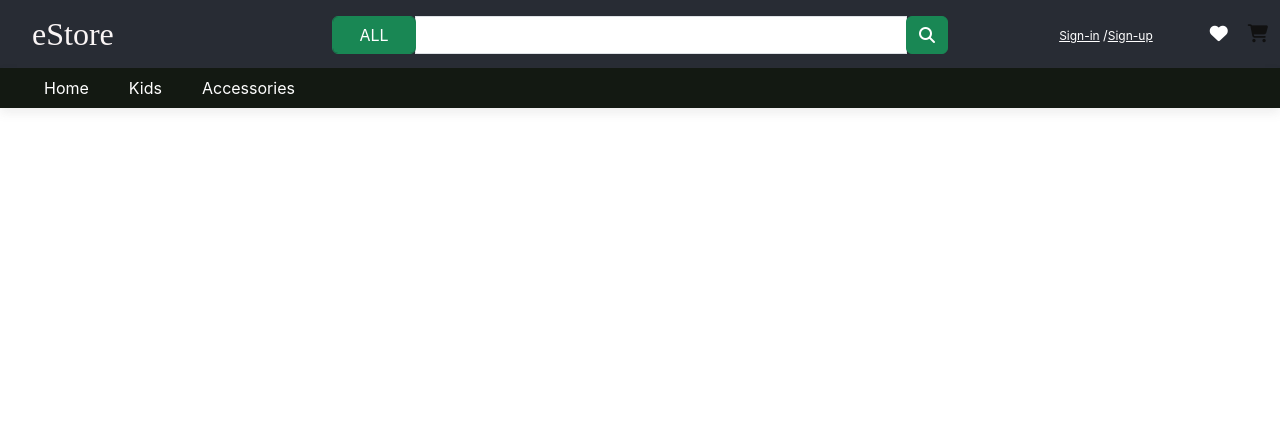
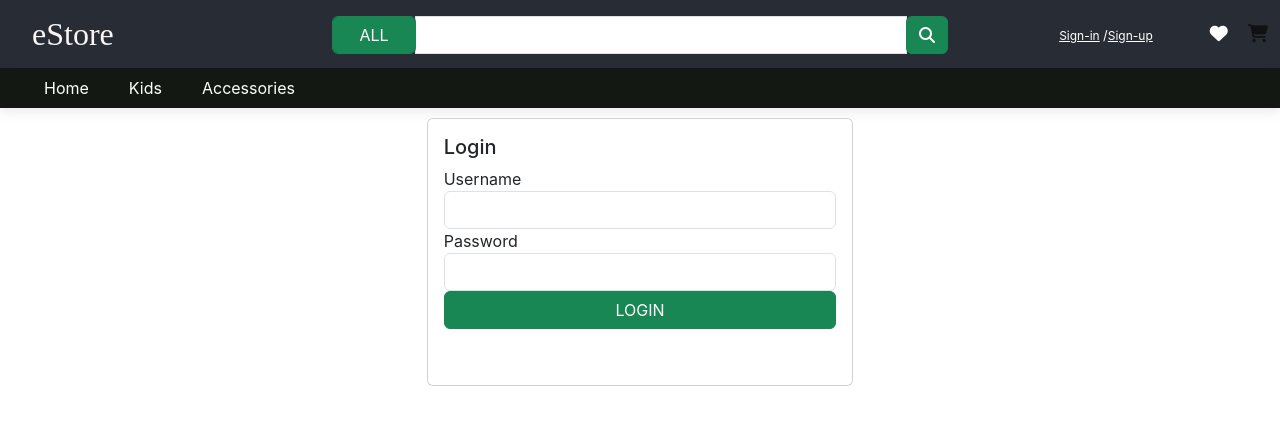
Before and after one commit to EnesDaca/clothingstore, a React (Create React App) app: page /login in a window 1280 px wide. Shown: the top 424 px of the page. Built offline with nearby package versions, Linux system fonts and the light colour scheme.

Commit message:
Google oauth

```diff
--- a/package.json
+++ b/package.json
@@ -4,10 +4,12 @@
   "private": true,
   "dependencies": {
     "@paypal/react-paypal-js": "^8.1.3",
+    "@react-oauth/google": "^0.11.1",
     "@testing-library/jest-dom": "^5.17.0",
     "@testing-library/react": "^13.4.0",
     "@testing-library/user-event": "^13.5.0",
     "axios": "^1.5.0",
+    "jwt-decode": "^3.1.2",
     "react": "^18.2.0",
     "react-dom": "^18.2.0",
     "react-paypal-js": "^0.0.1-security",
--- a/src/App.js
+++ b/src/App.js
@@ -5,6 +5,7 @@ import "./App.css";
 import LandingPage from "./components";
 import ProductDetails from "./components/Product/productDetails";
 import Cart from "./components/Cart";
+import Login from "./components/Login";
 
 function App() {
   return (
@@ -15,6 +16,7 @@ function App() {
           <Route path="/" element={<LandingPage />} />
           <Route path="/productdetails" element={<ProductDetails />} />
           <Route path="/viewcart" element={<Cart />} />
+          <Route path="/login" element={<Login />} />
         </Routes>
       </section>
     </>
--- a/src/components/Cart/index.js
+++ b/src/components/Cart/index.js
@@ -6,6 +6,7 @@ import PayPalButton from "./PayPalButton";
 
 const Cart = () => {
   const { cart } = useSelector((state) => state);
+  const userdetails = JSON.parse(sessionStorage.getItem("userdetails"));
   const dispatch = useDispatch();
   const [showPayPalButton, setShowPayPalButton] = useState(false);
   const [paymentSuccess, setPaymentSuccess] = useState(false);
@@ -115,6 +116,17 @@ const Cart = () => {
                 <span>{`$ ${parseFloat(cart.itemPriceTotal).toFixed(2)}`}</span>
               </li>
             </ul>
+            {userdetails ? (
+              <button className="btn btn-warning">{`Proceed`}</button>
+            ) : (
+              <Link
+                to="/login"
+                state={{ redirectto: "/viewcart" }}
+                className="btn btn-warning"
+              >
+                {`Proceed`}
+              </Link>
+            )}
             {cart.item.length === 0 ? (
               <button className="btn btn-warning" disabled>
                 Proceed To Checkout
--- a/src/components/Header/index.js
+++ b/src/components/Header/index.js
@@ -5,6 +5,7 @@ import TopMenu from "../TopMenu";
 import "./_header.scss";
 const Header = () => {
   const { cart } = useSelector((obj) => obj);
+  const userdetails = JSON.parse(sessionStorage.getItem("userdetails"));
   return (
     <>
       <header className="header">
@@ -37,10 +38,21 @@ const Header = () => {
             </div>
             <div className="col-lg-3">
               <div className="header__right">
-                <div className="header__right__auth">
-                  <a href="#">Sign-in</a>
-                  <a href="#">Sign-up</a>
-                </div>
+                {!userdetails ? (
+                  <div className="header__right__auth">
+                    <a href="#">Sign-in</a>
+                    <a href="#">Sign-up</a>
+                  </div>
+                ) : (
+                  <div className="header__right__auth">
+                    <img
+                      src={userdetails.picture}
+                      alt="user picture"
+                      style={{ width: 30, borderRadius: 50 }}
+                    />
+                    <a href="javascript:void(0)">{`Welcome ${userdetails.name}`}</a>
+                  </div>
+                )}
                 <ul className="header__right__widget">
                   <li>
                     <i className="fa fa-heart"></i>{" "}
--- /dev/null
+++ b/src/components/Login/index.js
@@ -0,0 +1,64 @@
+import React, { useState } from "react";
+import { GoogleLogin, GoogleOAuthProvider } from "@react-oauth/google";
+import { useDispatch } from "react-redux";
+import * as actions from "../../redux/actions";
+import jwt_decode from "jwt-decode";
+import { useNavigate, useLocation } from "react-router-dom";
+
+const Login = (props) => {
+  const location = useLocation();
+  const navigate = useNavigate();
+  // const redirectToNewPath = () => {
+  //   navigate("/login");
+  // };
+
+  const item = location.state;
+  const dispatch = useDispatch();
+  const [isLoggedIn, setIsLoggedIn] = useState(false);
+
+  return (
+    <div>
+      {isLoggedIn && item?.redirectto && navigate(item.redirectto)}
+
+      <div className="d-flex justify-content-center align-items-center">
+        <div className="card col-lg-4 col-md-6 col-sm-12">
+          <div className="card-body">
+            <h5 className="card-title">Login</h5>
+            <div className="dropdown-divider"></div>
+            <div className="form-group">
+              <label>Username</label>
+              <input type="text" className="form-control" />
+            </div>
+            <div className="form-group">
+              <label>Password</label>
+              <input type="password" className="form-control" />
+            </div>
+            <div className="btn btn-success btn-block w-100">{`LOGIN`}</div>
+            <div className="dropdown-divider">OR</div>
+            <GoogleOAuthProvider clientId="888457942186-jm2o779d03gspm0d0l2rp7uak2j1icc8.apps.googleusercontent.com">
+              <GoogleLogin
+                className="btn-block"
+                theme="dark"
+                onSuccess={(response) => {
+                  var userObject = jwt_decode(response.credential);
+                  console.log("on success", userObject);
+                  sessionStorage.setItem(
+                    "userdetails",
+                    JSON.stringify(userObject)
+                  );
+                  dispatch(actions.login(response.credential));
+                  setIsLoggedIn(true);
+                }}
+                onError={() => {
+                  console.log("Login Failed");
+                }}
+              />
+            </GoogleOAuthProvider>
+          </div>
+        </div>
+      </div>
+    </div>
+  );
+};
+
+export default Login;
--- a/src/redux/actions/index.js
+++ b/src/redux/actions/index.js
@@ -1,3 +1,4 @@
 export * from "./cart";
 export * from "./product";
 export * from "./topMenu";
+export * from "./login";
--- /dev/null
+++ b/src/redux/actions/login/index.js
@@ -0,0 +1,13 @@
+import { type } from "@testing-library/user-event/dist/type";
+import * as actionTypes from "./type";
+
+export const login = (data) => async (dispatch) => {
+  dispatch(_login(data));
+};
+
+const _login = (data) => {
+  return {
+    type: actionTypes.LOGIN,
+    data,
+  };
+};
--- /dev/null
+++ b/src/redux/actions/login/type.js
@@ -0,0 +1 @@
+export const LOGIN = "LOGIN";
--- a/src/redux/reducers/index.js
+++ b/src/redux/reducers/index.js
@@ -2,11 +2,13 @@ import { combineReducers } from "redux";
 import { topMenu } from "./topMenu";
 import { product } from "./product";
 import * as cart from "./cart";
+import * as login from "./login";
 
 const rootReducer = combineReducers({
   topMenu,
   product,
   ...cart,
+  ...login,
 });
 
 export default rootReducer;
--- /dev/null
+++ b/src/redux/reducers/login/index.js
@@ -0,0 +1,14 @@
+import * as actionTypes from "../../actions/login/type";
+
+const initialState = {
+  userdetails: {},
+};
+
+export const login = (state = initialState, action) => {
+  switch (action.type) {
+    case actionTypes.LOGIN:
+      return { userdetails: action.data };
+    default:
+      return state;
+  }
+};
```
Also changed, not shown: 1 other file (tests, documents, lock files or other folders).
